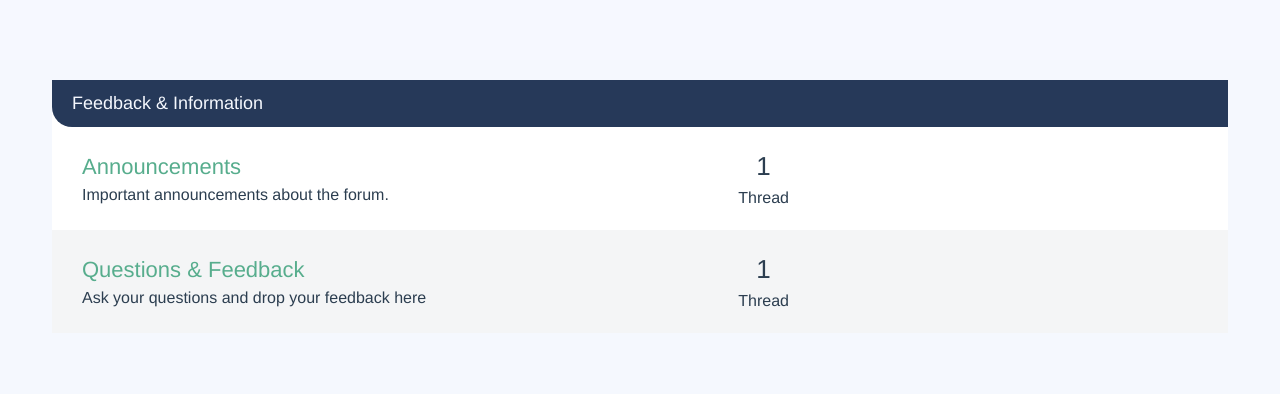
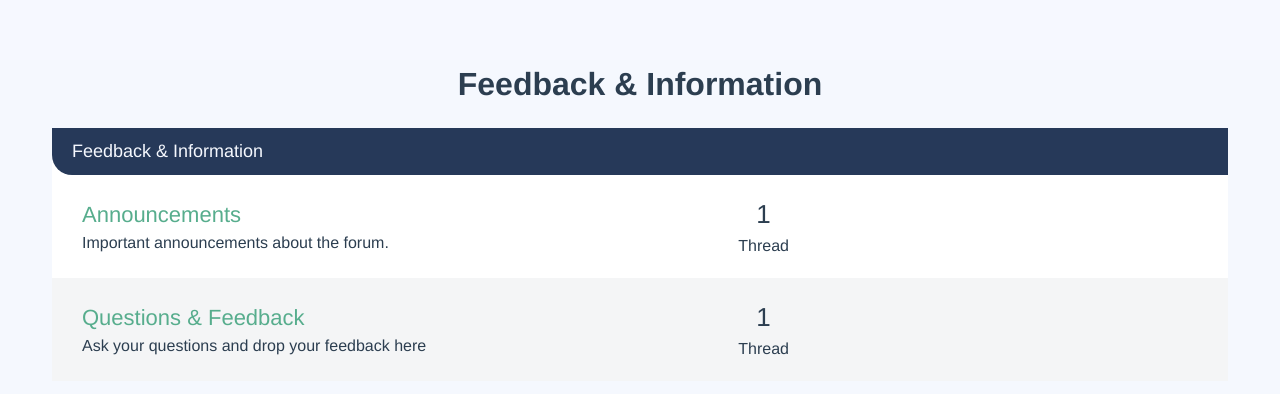
Before and after one commit to philreynolds/vueschool-masterclass, a Vue app: page /category/-KpR7vRkiRPpbUd_TVAR in a window 1280 px wide. Shown: the top 394 px of the page. Built offline with nearby package versions, Linux system fonts and the light colour scheme.

Commit message:
Lesson 29b - Phil's working solution.

```diff
--- a/src/components/pages/Category.vue
+++ b/src/components/pages/Category.vue
@@ -1,10 +1,10 @@
 <template>
   <div class="col-full">
+    <h1>{{ category.name }}</h1>
     <div class="forum-list">
       <h2 class="list-title">{{ category.name }}</h2>
       <forum-list
         :forums="forumsForCategory (id)"
-        :categoryName="category.name"
       />
     </div>
   </div>
```
